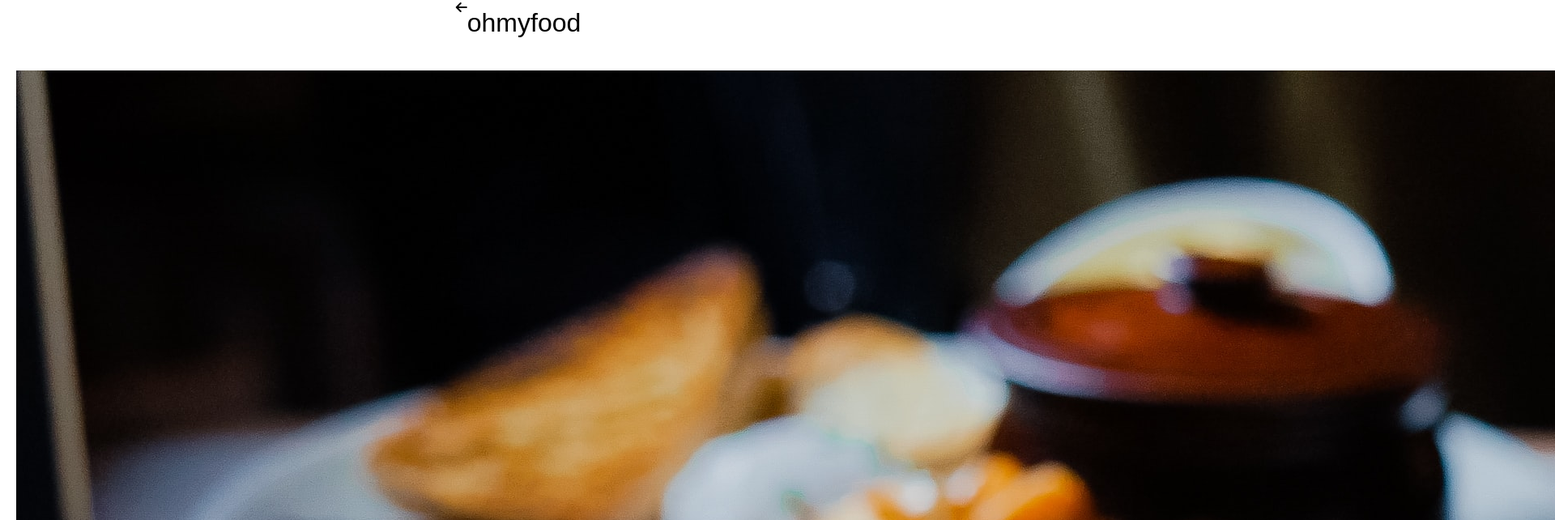
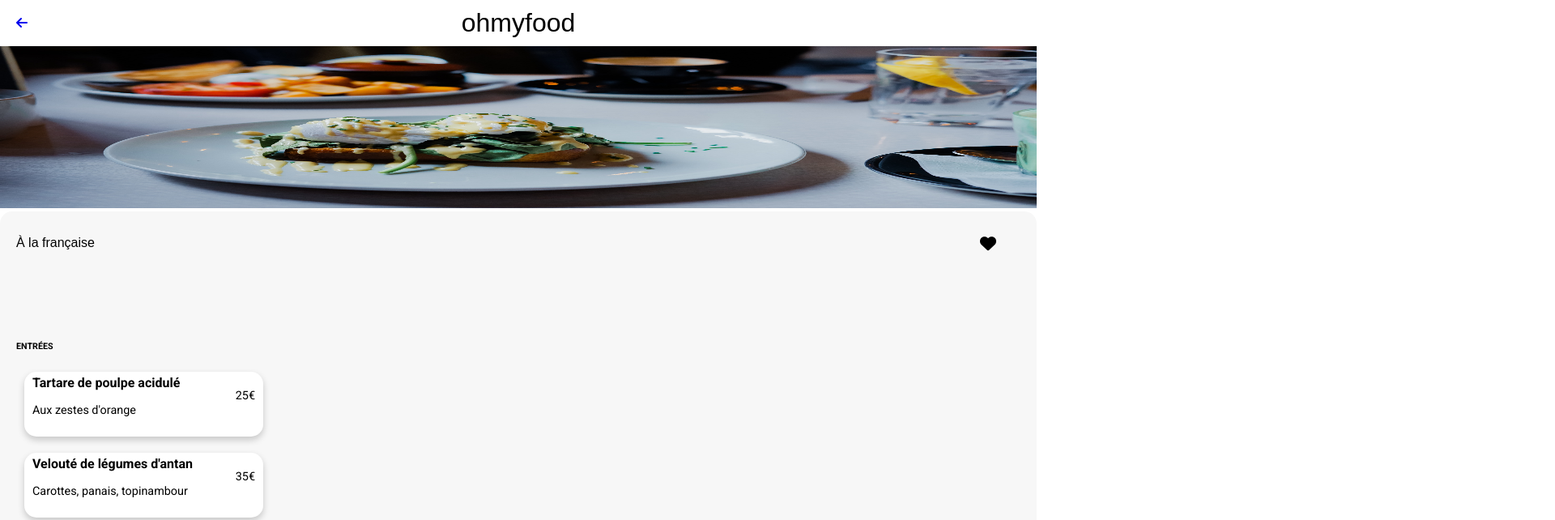
Before and after one commit to AurelieLescop/Projetohmyfood, a website: page index_alafrancaise.html in a window 1280 px wide. Shown: the top 642 px of the page at 81% size, 1920 px wide, since content can reach past the window. Drawn offline with Linux system fonts and the light colour scheme; a web font is replaced by a local one.

Commit message:
CSS menu francaise

```diff
--- a/index_alafrancaise.html
+++ b/index_alafrancaise.html
@@ -14,8 +14,8 @@
     </head>
     <body>
         <header>
-            <div>
-                <i class="fa-sharp fa-solid fa-arrow-left"></i>
+            <div class="header__arrow">
+                <a href="index_accueil.html"><i class="fa-sharp fa-solid fa-arrow-left"></i></a>
             </div>
             <div class="header__logo">
                 <p>ohmyfood</p>
@@ -23,12 +23,13 @@
         </header>
 
         <main>
-            <section>
+            <div>
                 <img class="bandeau" src="images/toa-heftiba-DQKerTsQwi0-unsplash.jpg" alt="Photo Restaurant À la française">
-            </section>
-            <section class="titre_page_menu">
+            </div>
+            <!--<div class="page__contenu">-->
+                <section class="titre_page">
                     <h5> À la française</h5>
-                <div class="restaurant__icone_coeur">
+                    <div class="icone_coeur">
                         <i class="fa-sharp fa-solid fa-heart fa-lg"></i>
                     </div>
                 </section>
@@ -36,7 +37,7 @@
                     <h6> ENTRÉES</h6>
                     <article class="menu__description">
                         <a href="#" title="Plus de détails sur le menu de ce restaurant">
-                        <div class="restaurant__recapitulatif_contenu">
+                            <div class="menu__description_contenu">
                                 <div>
                                     <h3>Tartare de poulpe acidulé</h3>
                                     <p>Aux zestes d'orange</p>
@@ -50,7 +51,7 @@
 
                     <article class="menu__description">
                         <a href="#" title="Plus de détails sur le menu de ce restaurant">
-                        <div class="restaurant__recapitulatif_contenu">
+                            <div class="menu__description_contenu">
                                 <div>
                                     <h3>Velouté de légumes d'antan</h3>
                                     <p>Carottes, panais, topinambour</p>
@@ -64,7 +65,7 @@
 
                     <article class="menu__description">
                         <a href="#" title="Plus de détails sur le menu de ce restaurant">
-                        <div class="restaurant__recapitulatif_contenu">
+                            <div class="menu__description_contenu">
                                 <div>
                                     <h3>Soupe à l'oignon</h3>
                                     <p>Revisitée</p>
@@ -80,7 +81,7 @@
                 <div class="introduction__btn">
                     <button class="introduction__btn_contenu" type="button">Commander</button>
                 </div>
-
+         <!--   </div> -->
         </main>
 
         <footer>
--- a/style.scss
+++ b/style.scss
@@ -33,16 +33,28 @@ p {
 header {
     display : flex;
     justify-content: center;
-
+    align-items: center;
 }
 
-.header__logo p {
+.header {
+    &__logo p {
     font-family: "shrikhand", sans-serif;
     font-size: 2rem;
     margin: 0;
     padding: 10px 0 10px 0;
+    }
+
+    /**lié à page menu : arrow et a**/
+    &__arrow {
+        position: absolute;
+        left: 20px;
+    }
+
+    a {
+        text-decoration: none;
+        color:black;
+    }
 }
-
 
 .introduction {
     background: #f7f7f7;
@@ -241,3 +253,75 @@ h4 {
     color: white;
     margin-top: 0;
 }
+
+/** CSS menu**/
+
+.bandeau {
+    /**position: absolute;**/
+    width: 100%;
+    height: 200px;
+}
+
+/**
+.page__contenu {
+    position: absolute;
+}
+**/
+
+h5 {
+    font-size: 1rem;
+    font-weight: 400;
+    font-family: "shrikhand", sans-serif;
+    margin-top: 0;
+}
+
+/**.titre_page {
+    display: flex;
+    justify-content: space-between;
+    border-radius: 15px 15px 0 0;
+    position: absolute;
+    top: 250px;
+    width: 100%;
+    background: #F7F7F7;
+    padding:0;
+}**/
+
+.titre_page {
+    display: flex;
+    justify-content: space-between;
+    border-radius: 15px 15px 0 0;
+    background: #F7F7F7;
+}
+
+.icone_coeur {
+    padding-right: 30px;
+}
+
+.menu {
+    background: #F7F7F7;
+
+    &__description {
+
+        &_contenu {
+        padding-bottom: 20px;
+        margin: auto;
+        display: flex;
+        align-items: center;
+        justify-content: space-between;
+        background: white;
+        width: 275px;
+        height: 60px;
+        border-radius: 15px;
+        box-shadow: 0 4px 8px 0 rgba(0,0,0,0.2);
+        margin: 20px 20px 20px 10px;
+        padding-left: 10px;
+        padding-right: 10px;
+
+}
+
+        a {
+            text-decoration: none;
+            color: #000000;
+        }
+}
+}
```
Also changed, not shown: style.css, 1 other file. Lines whose indentation alone changed are shown as unchanged.
